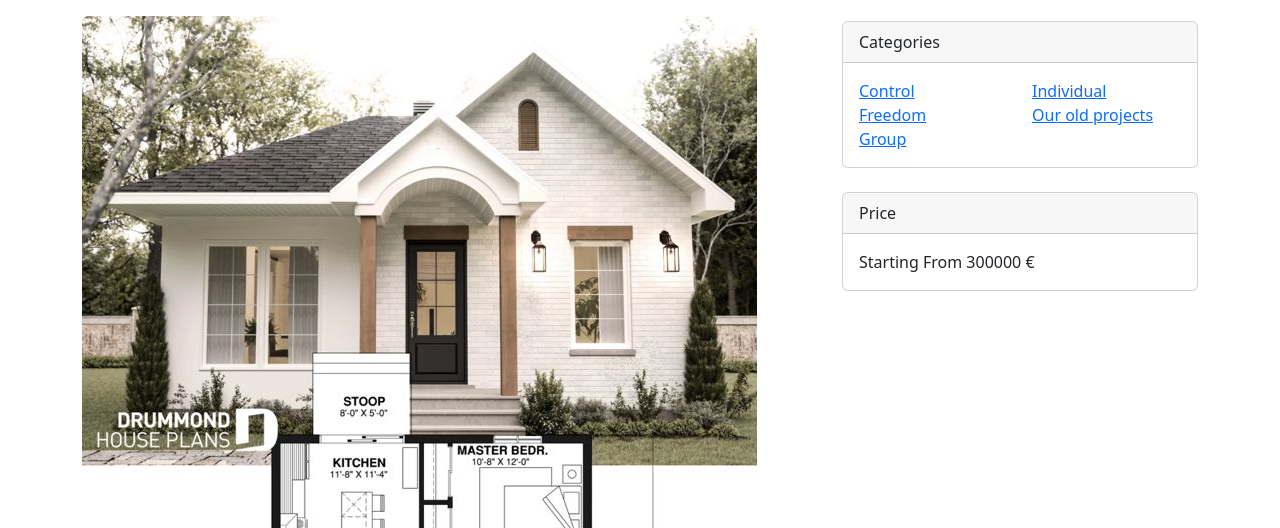
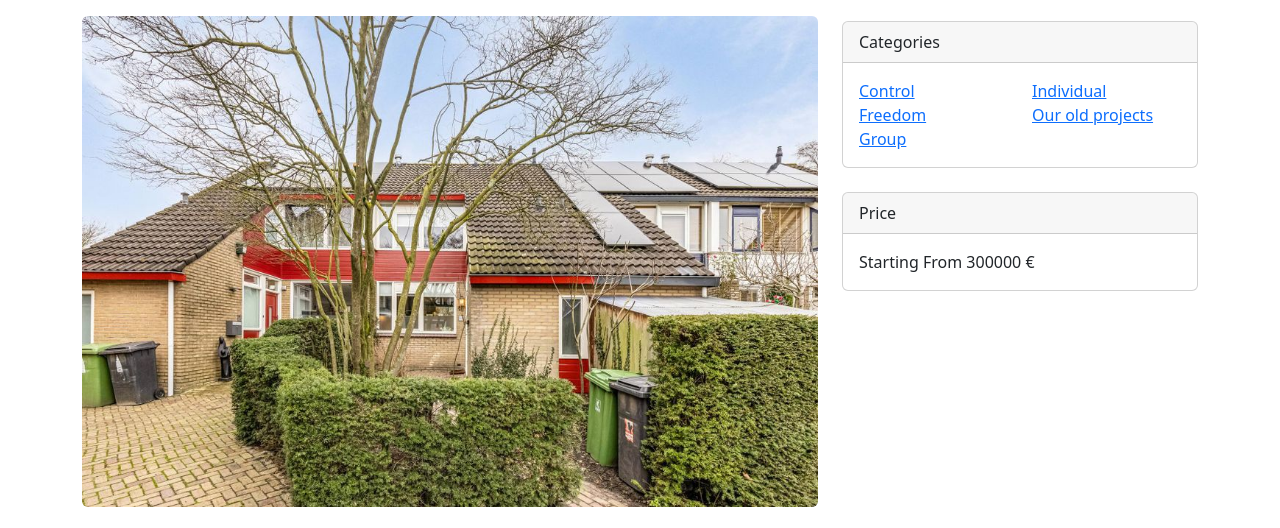
Before and after one commit to 6Thalix9/group.github.io, a plain HTML site: page index.html in a window 1280 px wide. Shown: the part 220-748 px from the top of the page. Drawn offline with nearby package versions, Linux system fonts and the light colour scheme; a script that the page names is missing.

Commit message:
Update index.html

```diff
--- a/index.html
+++ b/index.html
@@ -44,7 +44,7 @@
                             <a class="badge bg-secondary text-decoration-none link-light" href="#!"> Exclusivity</a>
                         </header>
                         <!-- Preview image figure-->
-                        <figure class="mb-4"><img class="img-fluid rounded" src="Group House plan.jpg" alt="..."></figure>
+                        <figure class="mb-4"><img class="img-fluid rounded" src="house 3.jpg" alt="..."></figure>
                         <!-- Post content-->
                         <section class="mb-5">
                             <p class="fs-5 mb-4">Welcome to your cozy and vibrant 1-room haven—an ideal residence tailored for the extroverted soul who values community, shared spaces, and a dynamic lifestyle. This thoughtfully designed home is not just a dwelling; it's an invitation to embrace connections and make the most of the lively neighborhood that surrounds it.</p>
```
